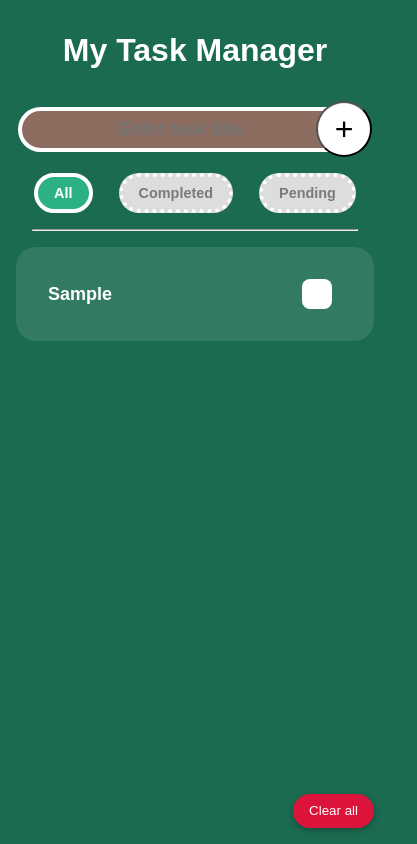
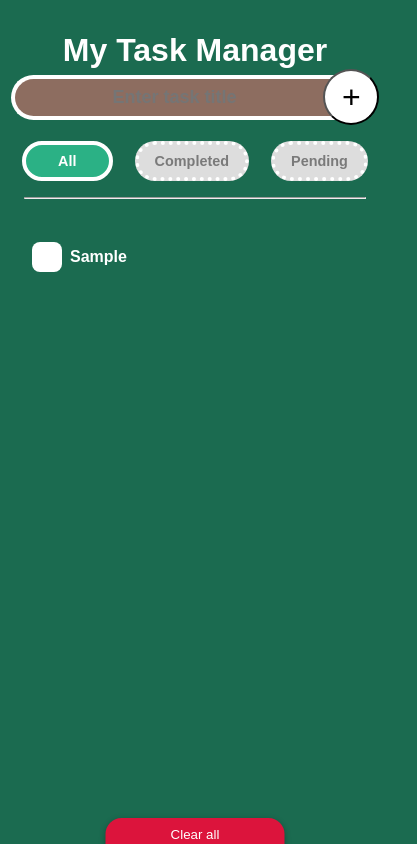
Before and after one commit to JOOYAS/TaskManager, a plain HTML site: page index.html in a window 390 px wide. Both pictures are taken after typing "Sample" into the empty fields and a click on the input "Add Task". Shown: the whole page, 417 px wide, since content can reach past the window. Drawn offline with Linux system fonts and the light colour scheme; no server answers.

Commit message:
style bugs fixes

```diff
--- a/script.js
+++ b/script.js
@@ -41,7 +41,7 @@ clearAllBtn.addEventListener("click", () => {
         fTasks = [];
         taskList.innerHTML = "";
 
-        // location.reload();
+        taskListItems();
     }
 })
 
@@ -69,11 +69,12 @@ function taskListItems() {
         taskItem.classList.add("taskItem");
 
         taskItem.innerHTML = `
-            <span class="task-title">${task.title}</span>
-            <div class="cmplt-dlt-container">
+            <div class="check-text-container">
                 <div class="complete-btn">✔</div>
-                <button class="delete-btn">X</button>
+                <p class="task-title">${task.title}</p>
             </div>
+
+            <button class="delete-btn">✖</button>
         `;
 
         const completeBtn = taskItem.querySelector(".complete-btn");
--- a/style.css
+++ b/style.css
@@ -3,12 +3,14 @@
     padding: 0;
     box-sizing: border-box;
 }
+html,
+body {
+    overflow-x: hidden;
+    }
 
-body {
+    body {
     font-family: fantasy;
-        overflow-x: hidden;
-        background-color: #1b6b50;
-        padding: 1rem;
+    background-color: #1b6b50;
     text-align: center;
     color: white;
 }
@@ -17,31 +19,10 @@ main {
     margin-inline: auto;
     width: 50%;
 }
-@media (max-width: 768px) {
-    main {
-        width: 75%;
-    }
-}
-
-@media (max-width: 480px) {
-    main {
-            width: auto;
-            font-size: 0.9rem;
-            padding-block: 0;
-            }
-
-            h1 {
-                padding-block: 1rem;
-    }
-
-    .taskItem {
-        font-size: small;
-    }
-}
 
 h1 {
     text-align: center;
-    padding-bottom: 2rem;
+    padding-block: 2rem;
 }
 hr {
     margin: 1rem;
@@ -57,12 +38,14 @@ form {
 #taskInput {
     width: 90%;
     padding: 8px;
+    padding-right: 25px;
     color: white;
     padding-left: 12px;
     background: rgba(255, 112, 112, 0.5);
     text-align: center;
     font:bold 18px sans-serif;
     border:4px solid white;
+    border-right: 0;
     border-radius: 50px 0 0 50px;
 
     &:focus {
@@ -89,11 +72,13 @@ form {
 #taskList {
     background-color: rgba(255,255,255,0.1);
     padding: 1rem;
+    margin-bottom: 2rem;
     border-radius: 20px;
 }
 
 .taskItem {
-    font-weight: bolder;
+    width: 100%;
+        font-weight: bold;
     font-size: large;
     list-style-type: none;
     border-radius: 14px;
@@ -101,15 +86,29 @@ form {
     justify-content: space-between;
     align-items: center;
     transition: 300ms;
-    padding: 1rem;
+    padding: .5rem;
 }
 
 .taskItem:hover {
     background-color: rgba(255, 255, 255, 0.358);
 }
 
-.cmplt-dlt-container {
+.check-text-container {
+    flex: 1;
+    min-width: 0;
     display: flex;
+    gap: .5rem;
+        align-items: center;
+    }
+
+    .task-title {
+        flex: 1;
+        min-width: 0;
+        box-sizing: border-box;
+        text-align: left;
+        word-wrap: break-word;
+        overflow-wrap: break-word;
+        word-break: break-word;
 }
 
 .complete-btn {
@@ -118,32 +117,26 @@ form {
     width: 30px;
     height: 30px;
     border-radius: 8px;
-
 }
 
 .delete-btn {
-    margin-right: -20px;
-    border-radius: 50%;
+    border-radius: 50px;
     background-color: crimson;
-    width: 30px;
-    height: 30px;
+    width: 35px;
+        height: 35px;
     opacity: 0;
     visibility: hidden;
-    transform: translateX(55px);
     transition:
         opacity 300ms ease,
-        transform 300ms ease,
         visibility 0s 300ms;
 }
 
 .taskItem:hover .delete-btn {
     opacity: 1;
     visibility: visible;
-    transform: translateX(10px);
     transition:
         opacity 300ms ease,
-        transform 300ms ease,
-        visibility 0s 0s;
+        visibility 0s;
 }
 
 .completed {
@@ -159,31 +152,32 @@ form {
     margin-top: 1rem;
     user-select: none;
 }
+
 #filters span {
     cursor: pointer;
-        border-width: 4px;
-        color: #7a7a7a;
-            transform: 3000ms;
+    color: #7a7a7a;
     display: inline-block;
     padding: 0.5rem 1rem;
     border: 4px dotted white;
     border-radius: 50px;
     background: #ddd;
     font-weight: bold;
+    transition: background 300ms, color 300ms, transform 300ms, border 300ms, padding 300ms;
 }
 
 #filters input:checked+span {
+    padding-inline: 2rem;
     background: #2bb185;
     color: white;
     border: 4px solid white;
 }
 
 .clear-btn {
+    right: 1rem;
+        bottom: 1rem;
     position: fixed;
-    bottom: 1rem;
-    right: 1rem;
     padding: 0.6rem 1rem;
-    background: crimson;
+    background: rgb(220, 20, 60);
     color: white;
     border: none;
     border-radius: 50px;
@@ -193,12 +187,44 @@ form {
 }
 
 @keyframes shake {
-
     50% {
-        transform: scale(1.1);
+            background-color: rgba(220, 20, 60, .5);
     }
 }
 
 .clear-btn:hover {
     animation: shake 2s infinite;
 }
+@media (max-width: 768px) {
+    main {
+        width: 75%;
+    }
+}
+
+@media (max-width: 480px) {
+    main {
+        width: auto;
+        font-size: 0.9rem;
+        padding-block: 0;
+        padding-inline: .5rem;
+    }
+
+    h1 {
+        padding-bottom: 0;
+    }
+
+    #taskList {
+        background: none;
+    }
+
+    .taskItem {
+        font-size: medium;
+    }
+
+    .clear-btn {
+        left: 50%;
+        transform: translateX(-50%);
+        border-radius: 16px 16px 0 0;
+        bottom: -8px;
+    }
+}
```
